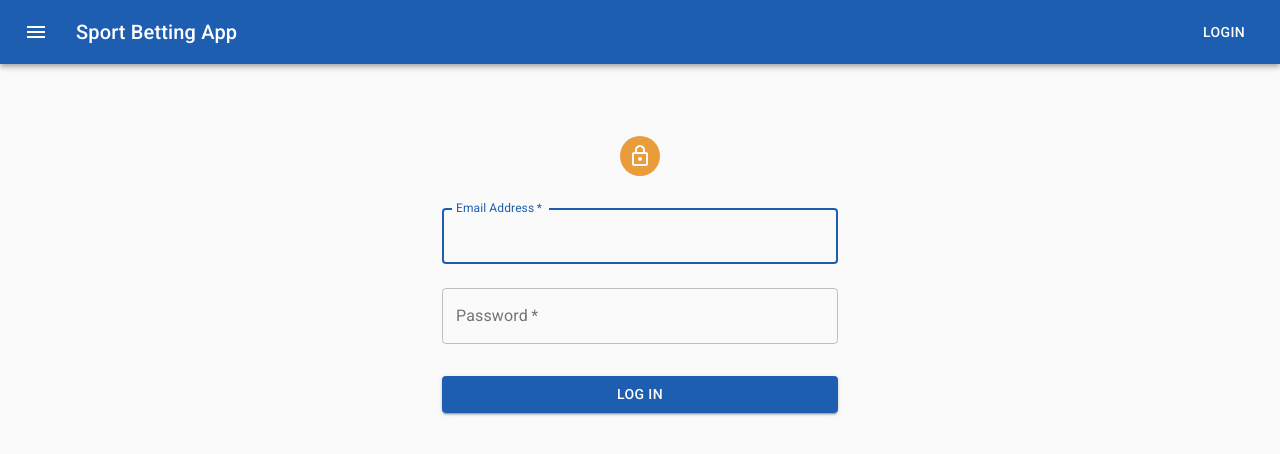
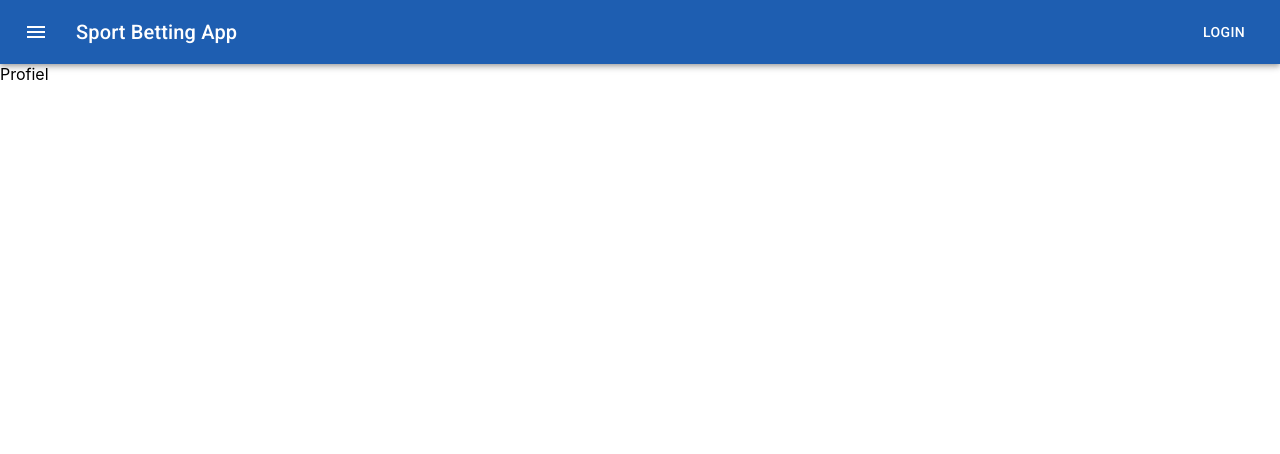
Before and after one commit to willemverbuyst/sb-client, a React (Create React App) app: page /profiel in a window 1280 px wide. Shown: the top 454 px of the page. Built offline with nearby package versions, Linux system fonts and the light colour scheme.

Commit message:
Set up basic routing

```diff
--- a/package.json
+++ b/package.json
@@ -13,8 +13,10 @@
     "@types/node": "^12.19.4",
     "@types/react": "^16.9.56",
     "@types/react-dom": "^16.9.9",
+    "@types/react-router-dom": "^5.1.6",
     "react": "^17.0.1",
     "react-dom": "^17.0.1",
+    "react-router-dom": "^5.2.0",
     "react-scripts": "4.0.0",
     "typescript": "^4.0.5",
     "web-vitals": "^0.2.4"
--- a/src/App.tsx
+++ b/src/App.tsx
@@ -1,16 +1,24 @@
 import React from 'react';
-import {MuiThemeProvider} from '@material-ui/core/styles'
+import { Switch, Route } from 'react-router-dom';
+import {MuiThemeProvider} from '@material-ui/core/styles';
 import IceBlueGold from './ui/theme';
-import Header from './Components/Header'
-import LogIn from './Pages/LogIn'
-
+import Header from './Components/Header';
+import Home from './Pages/Home';
+import LogIn from './Pages/LogIn';
+import Profiel from './Pages/Profiel';
+import Voorspellingen from './Pages/Voorspellingen';
 
 function App() {
   return (
     <MuiThemeProvider theme={IceBlueGold}>
       <Header/>
-      <LogIn/>
-      </MuiThemeProvider>
+      <Switch>
+        <Route exact path="/home" component={Home} />
+        <Route exact path="/login" component={LogIn} />
+        <Route exact path="/profiel" component={Profiel} />
+        <Route exact path="/voorspellingen" component={Voorspellingen} />
+      </Switch>
+    </MuiThemeProvider>
   );
 }
 
--- /dev/null
+++ b/src/Pages/Home/index.tsx
@@ -0,0 +1,9 @@
+import React from 'react'
+
+export default function Home() {
+  return (
+    <div>
+      Home
+    </div>
+  )
+}
--- a/src/Pages/LogIn/index.tsx
+++ b/src/Pages/LogIn/index.tsx
@@ -71,7 +71,6 @@ export default function LogIn() {
           </Button>
         </form>
       </div>
-
     </Container>
   );
 }
--- /dev/null
+++ b/src/Pages/Profiel/index.tsx
@@ -0,0 +1,9 @@
+import React from 'react'
+
+export default function Profiel() {
+  return (
+    <div>
+      Profiel
+    </div>
+  )
+}
--- /dev/null
+++ b/src/Pages/Voorspellingen/index.tsx
@@ -0,0 +1,9 @@
+import React from 'react'
+
+export default function Voorspellingen() {
+  return (
+    <div>
+      Voorspellingen
+    </div>
+  )
+}
--- a/src/index.tsx
+++ b/src/index.tsx
@@ -1,17 +1,17 @@
 import React from 'react';
 import ReactDOM from 'react-dom';
+import { BrowserRouter as Router } from 'react-router-dom';
 import './index.css';
 import App from './App';
 import reportWebVitals from './reportWebVitals';
 
 ReactDOM.render(
   <React.StrictMode>
-    <App />
+    <Router>
+      <App />
+    </Router>
   </React.StrictMode>,
   document.getElementById('root')
 );
 
-// If you want to start measuring performance in your app, pass a function
-// to log results (for example: reportWebVitals(console.log))
-// or send to an analytics endpoint. Learn more: https://bit.ly/CRA-vitals
 reportWebVitals();
```
Also changed, not shown: 1 other file (tests, documents, lock files or other folders).
